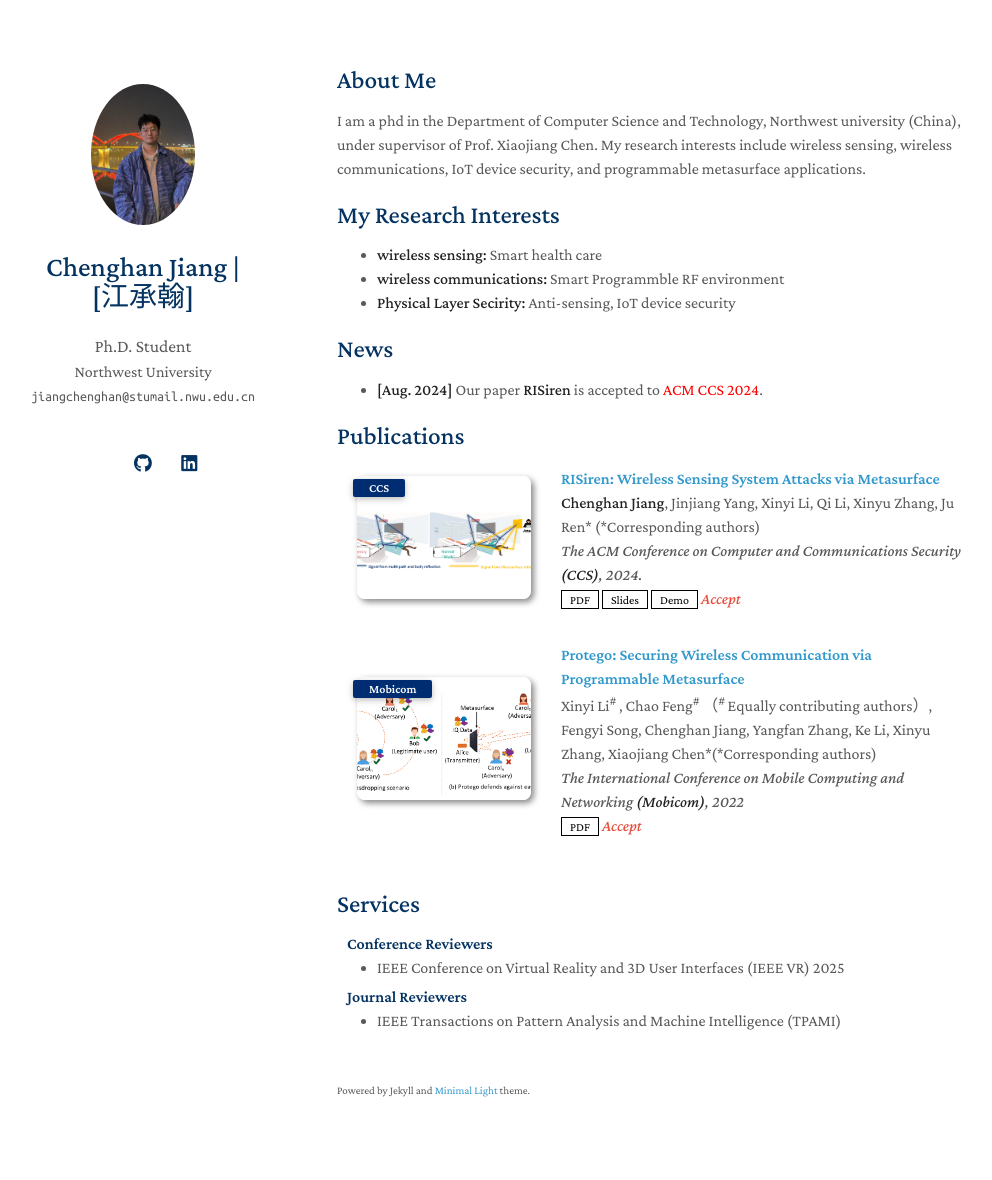
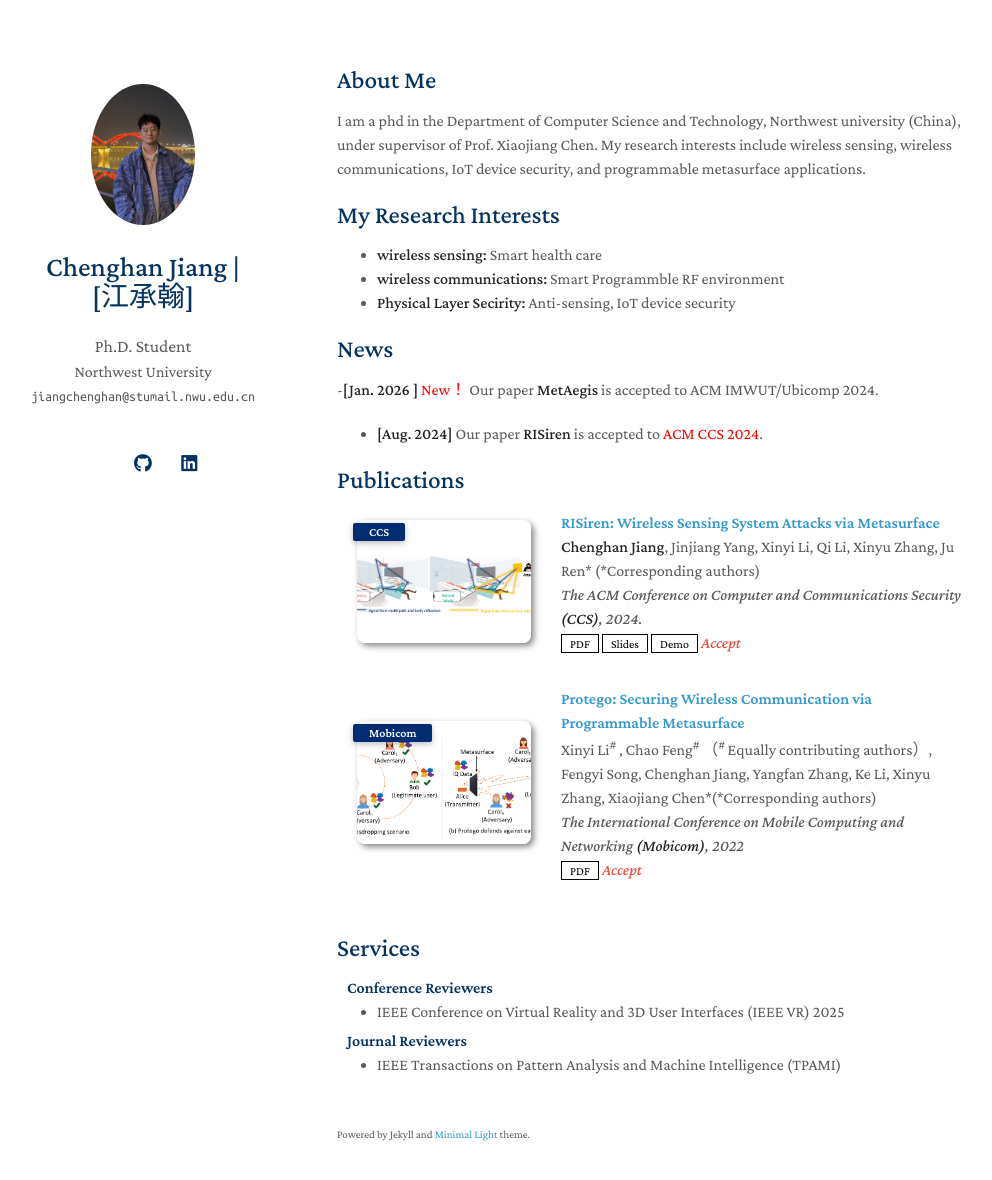
Before and after one commit to HappyChenghan/HappyChenghan.github.io, a Jekyll site: the page built from index.md, in a window 1280 px wide and 1215 px high. Shown: the top 1180 px of the window, without its empty margins (133-1125 px from the left). Built offline with Jekyll 4.4.1, drawn with Linux system fonts in a browser that asks for light colours; a style sheet for code colours, icons or effects is not loaded; our own code applies the rules of GitHub Pages for plain Markdown files.

Commit message:
Update index.md

```diff
--- a/index.md
+++ b/index.md
@@ -14,6 +14,8 @@ I am a phd in the Department of Computer Science and Technology, Northwest unive
 
 ## News
 
+-**[Jan. 2026 ]** <span style="color: red;">New！</span> Our paper **MetAegis** is accepted to ACM IMWUT/Ubicomp 2024.
+
 - **[Aug. 2024]** Our paper **RISiren**  is accepted to <span style="color: red;">ACM CCS 2024</span>.
 
 
```
